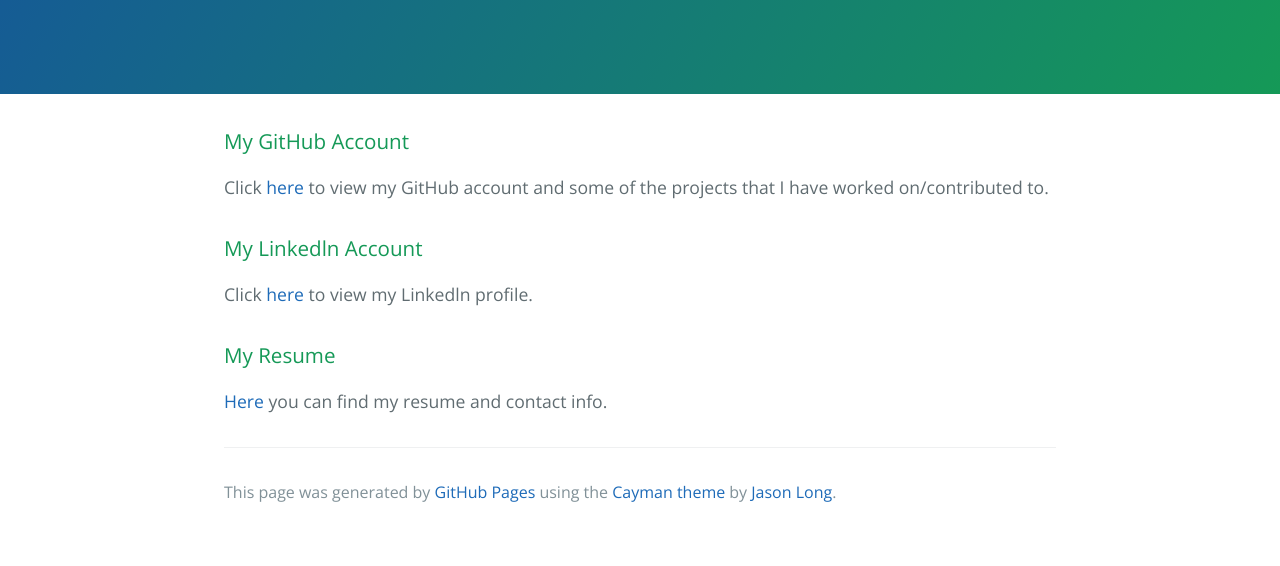
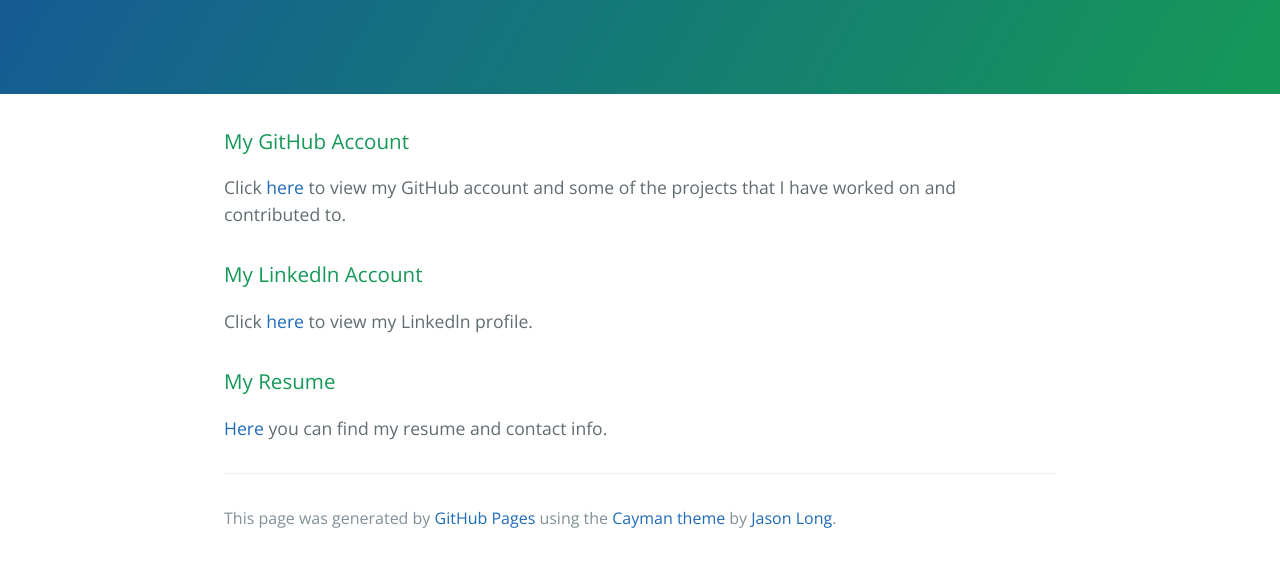
Before and after one commit to nsudini/nsudini.github.io, a plain HTML site: page index.html in a window 1280 px wide. Shown: the part 176-742 px from the top of the page. Drawn offline with nearby package versions, Linux system fonts and the light colour scheme.

Commit message:
Update index.html

```diff
--- a/index.html
+++ b/index.html
@@ -19,7 +19,7 @@
       <h3>
 <a id="welcome-to-github-pages" class="anchor" href="#welcome-to-github-pages" aria-hidden="true"><span aria-hidden="true" class="octicon octicon-link"></span></a>My GitHub Account</h3>
 
-<p>Click <a href="https://github.com/nsudini">here</a> to view my GitHub account and some of the projects that I have worked on/contributed to.</p>
+<p>Click <a href="https://github.com/nsudini">here</a> to view my GitHub account and some of the projects that I have worked on and contributed to.</p>
 
 <h3>
 <a id="designer-templates" class="anchor" href="#designer-templates" aria-hidden="true"><span aria-hidden="true" class="octicon octicon-link"></span></a>My Linkedln Account</h3>
```
